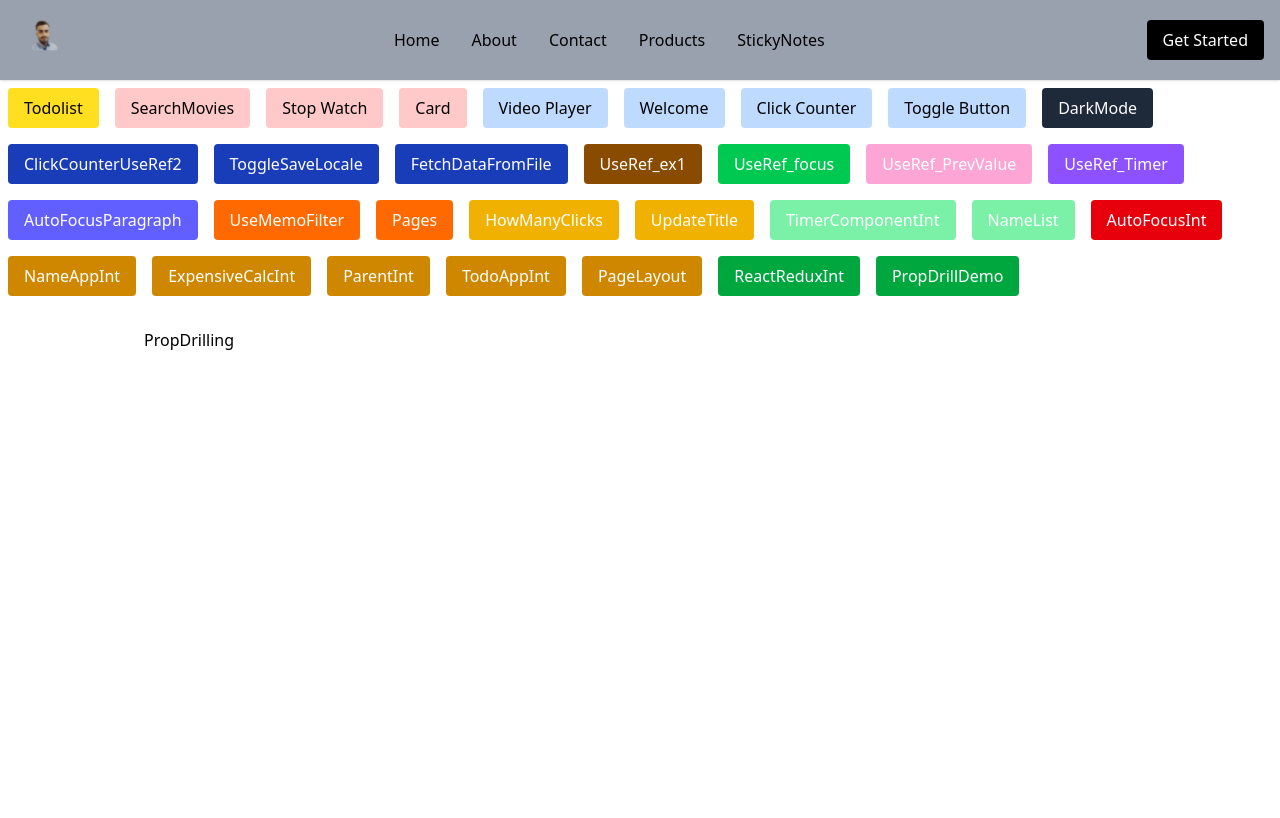
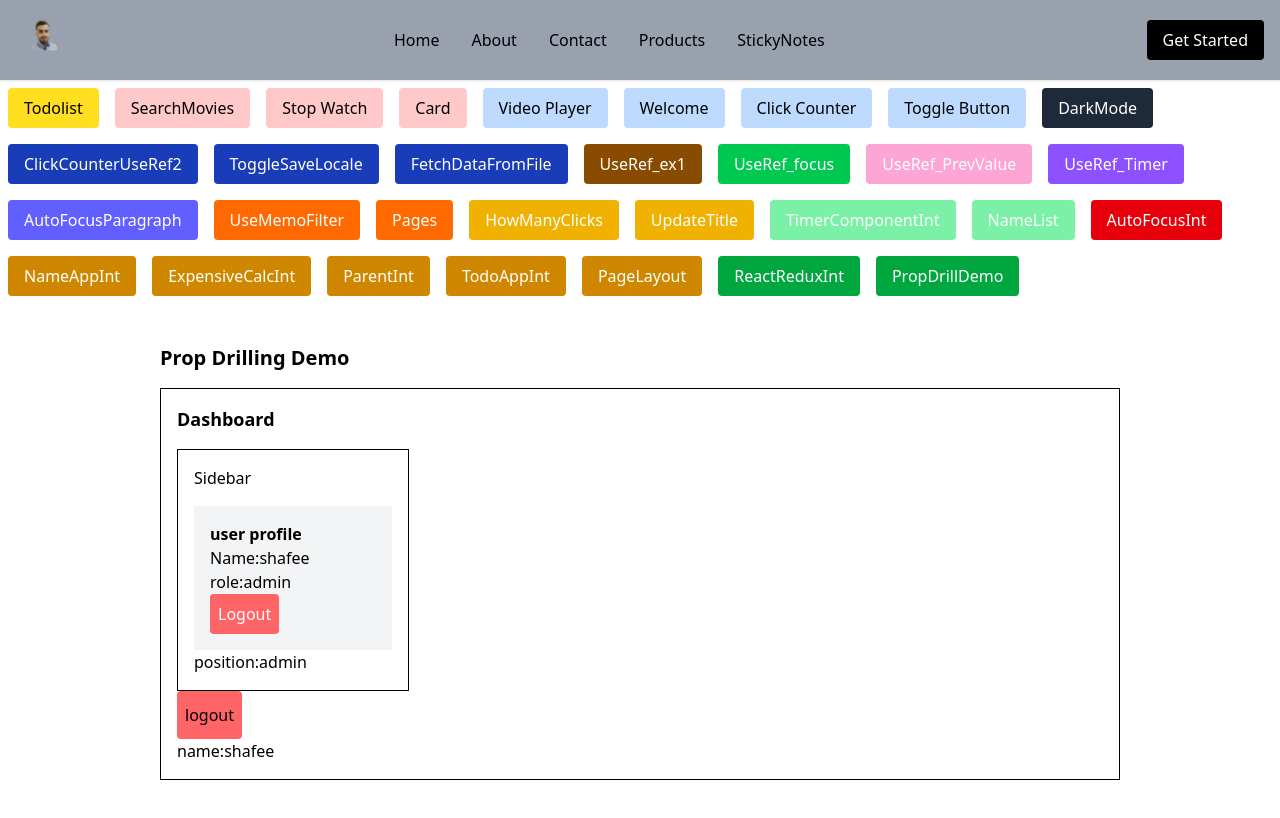
Before and after one commit to Shafee-ee/consoleStatements, a React (Vite) app in the folder my-react-app/: page /PropDrillDemo in a window 1280 px wide. Built offline with nearby package versions, Linux system fonts and the light colour scheme.

Commit message:
practice

```diff
--- /dev/null
+++ b/my-react-app/src/UserContext.js
@@ -0,0 +1,2 @@
+import { createContext } from 'react';
+export const UserContext = createContext(null);
--- /dev/null
+++ b/my-react-app/src/components/Dashboard.jsx
@@ -0,0 +1,19 @@
+import React, { useContext } from 'react';
+import SidebarProp from './SidebarProp';
+import { UserContext } from '../UserContext';
+
+const Dashboard = () => {
+
+    const { user, logout } = useContext(UserContext)
+    return (
+        <div className='border p-4 mt-4'>
+            <h2 className='text-lg font-semibold'>Dashboard</h2>
+            <SidebarProp />
+
+            <button onClick={logout} className='bg-red-400 hover:bg-red-500 px-2 py-3 rounded text--white'> logout</button>
+            <p>name:{user.name}</p>
+        </div>
+    )
+}
+
+export default Dashboard
--- a/my-react-app/src/components/PropDrillDemo.jsx
+++ b/my-react-app/src/components/PropDrillDemo.jsx
@@ -1,12 +1,20 @@
-import React from 'react';
-import Dashboard from './Dashboard'
+import React, { useContext } from 'react';
+import Dashboard from './Dashboard';
+import { UserContext } from '../UserContext';
 
 const PropDrillDemo = () => {
     const user = { name: "shafee", role: "admin" };
+    const logout = () => {
+        alert("Logging out....")
+    }
     return (
-        <div>
-            <h1>PropDrilling</h1>
-        </div>
+
+        <UserContext.Provider value={{ user, logout }}>
+            <div className='p-4'>
+                <h1 className='text-xl font-bold'>Prop Drilling Demo</h1>
+                <Dashboard />
+            </div>
+        </UserContext.Provider >
     )
 }
 
--- /dev/null
+++ b/my-react-app/src/components/SidebarProp.jsx
@@ -0,0 +1,16 @@
+import React, { useContext } from 'react';
+import UserProfileProp from './UserProfileProp';
+import { UserContext } from '../UserContext';
+const SidebarProp = () => {
+
+    const { user, logout } = useContext(UserContext)
+    return (
+        <div className='border w-1/4 p-4 mt-4'>
+            <h3 className='text-md font-medium'>Sidebar</h3>
+            <UserProfileProp />
+            <p>position:{user.role}</p>
+        </div>
+    )
+}
+
+export default SidebarProp
--- /dev/null
+++ b/my-react-app/src/components/UserProfileProp.jsx
@@ -0,0 +1,24 @@
+import React, { useContext } from 'react';
+import { UserContext } from '../UserContext';
+
+const UserProfileProp = () => {
+
+    const { user, logout } = useContext(UserContext)
+    return (
+        <div className=' p-4 mt-4 bg-gray-100'>
+            <p className='font-bold'>user profile</p>
+            <p>Name:{user.name}</p>
+            <p>role:{user.role}</p>
+            <button onClick={
+                () => {
+                    console.log("Button Clicked");
+                    logout();
+                }
+            } className='bg-red-400 px-2 py-2 rounded text-white hover:text-gray hover:bg-red-500'>
+                Logout
+            </button>
+        </div>
+    )
+}
+
+export default UserProfileProp
--- a/my-react-app/src/main.jsx
+++ b/my-react-app/src/main.jsx
@@ -5,12 +5,17 @@ import './index.css';
 
 //import Redux stuff
 import { Provider } from 'react-redux';
-import store from './app/store'
+import store from './app/store';
+
+//User Context
+import { UserContext } from './UserContext'
 
 ReactDOM.createRoot(document.getElementById('root')).render(
   <React.StrictMode>
     <Provider store={store}>
-      <App />
+      <UserContext.Provider>
+        <App />
+      </UserContext.Provider>
     </Provider>
   </React.StrictMode>
 );
```
Also changed, not shown: 1 other file (tests, documents, lock files or other folders).
